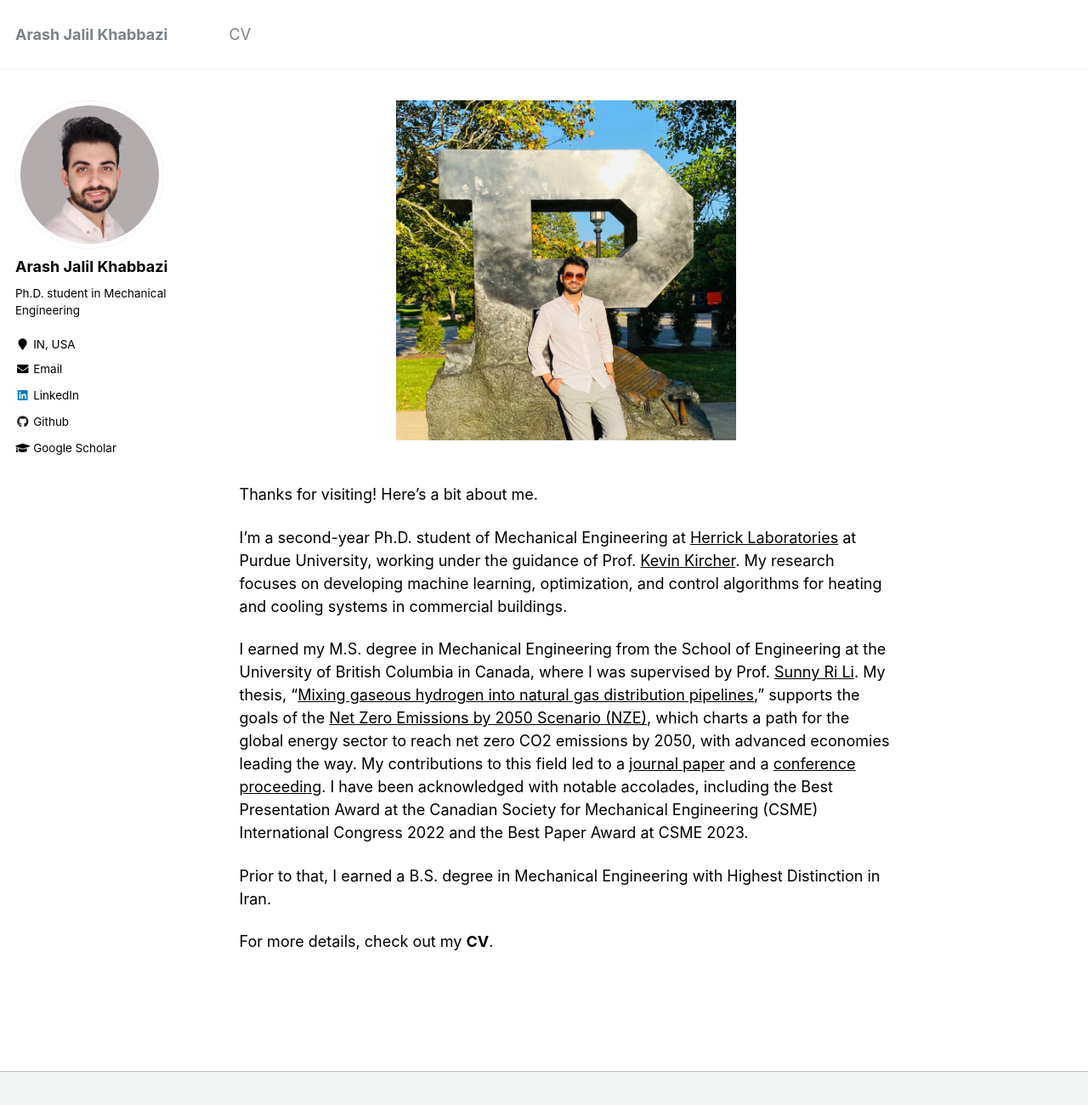
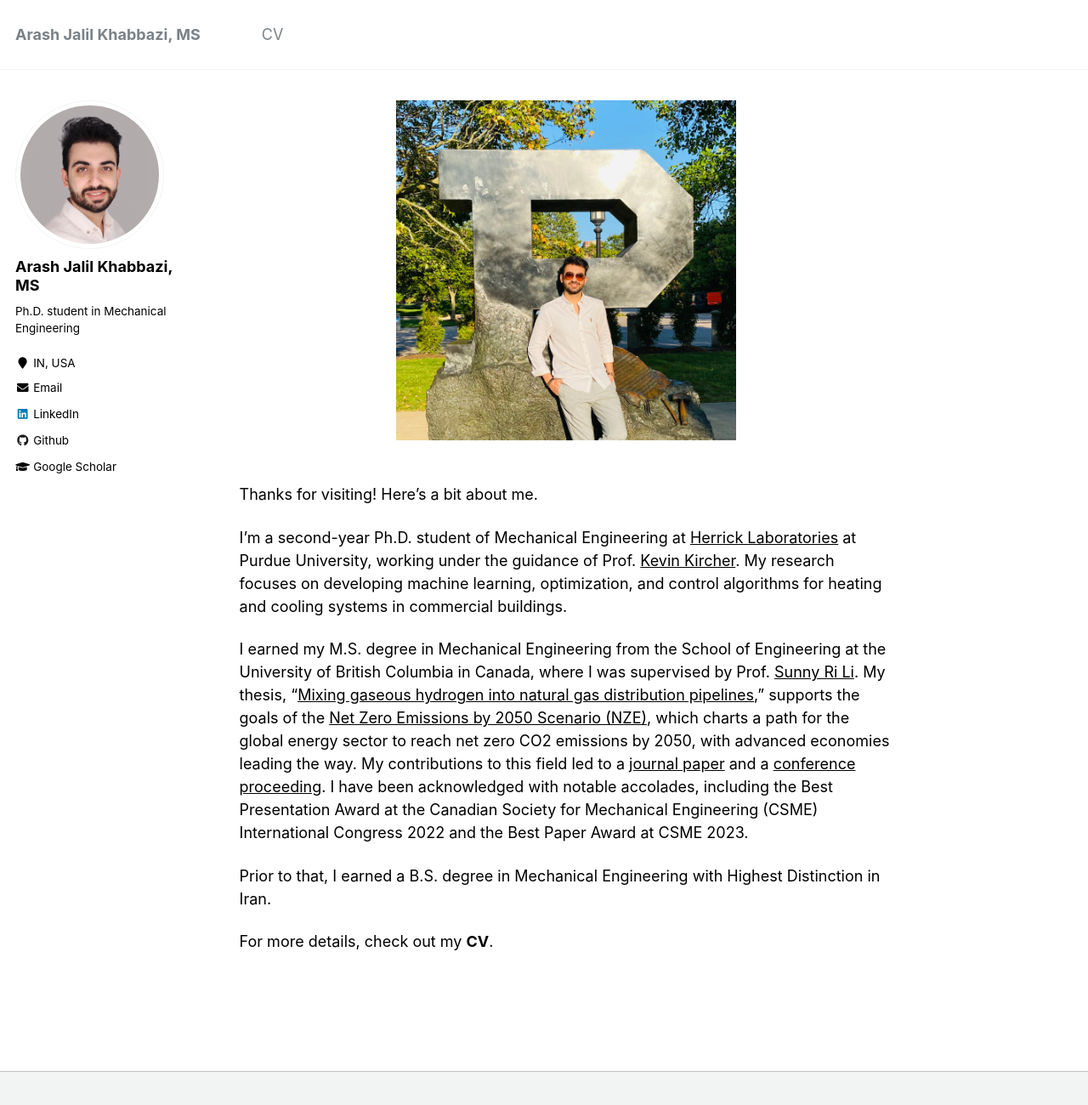
Before and after one commit to arashjkh/arashjkh.github.io, a Jekyll site: the page built from _pages/about.md, in a window 1280 px wide and 1333 px high. Shown: the top 1300 px of the window at 85% size. Built offline with Jekyll 4.4.1, drawn with Linux system fonts in a browser that asks for light colours.

```diff
--- a/_config.yml
+++ b/_config.yml
@@ -7,9 +7,9 @@
 
 # Site Settings
 locale                   : "en-US"
-title                    : "Arash Jalil Khabbazi"
+title                    : "Arash Jalil Khabbazi, MS"
 title_separator          : "-"
-name                     : &name "Arash Jalil Khabbazi"
+name                     : &name "Arash Jalil Khabbazi, MS"
 description              : &description "personal description"
 url                      : https://arashjkh.github.io # the base hostname & protocol for your site e.g. "https://mmistakes.github.io"
 baseurl                  : "" # the subpath of your site, e.g. "/blog"
@@ -78,7 +78,7 @@ analytics:
 
 # Site Author
 author:
-  name             : "Arash Jalil Khabbazi"
+  name             : "Arash Jalil Khabbazi, MS"
   avatar           : "IMG_4623.jpg"
   bio              : "Ph.D. student in Mechanical Engineering"
   location         : "IN, USA"
@@ -97,7 +97,7 @@ author:
   github           : "arashjkh"
   google_plus      :
   keybase          :
-  instagram        : #jk_arash
+  instagram        :
   impactstory      :
   lastfm           :
   linkedin         : arashjkh
```
